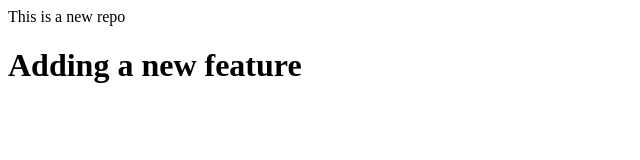
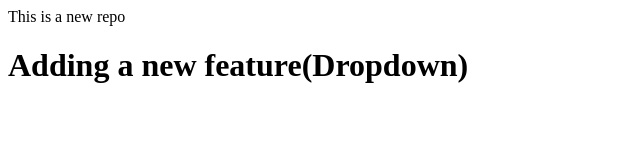
Before and after one commit to Malateshpn/Localrepo, a plain HTML site: page index.html in a window 1280 px wide. Shown: the whole page, without its empty margins (0-640 px from the left). Drawn offline with Linux system fonts and the light colour scheme.

```diff
--- a/index.html
+++ b/index.html
@@ -1,2 +1,2 @@
 <p>This is a new repo</p>
-<h1>Adding a new feature</h1>
+<h1>Adding a new feature(Dropdown)</h1>
```
